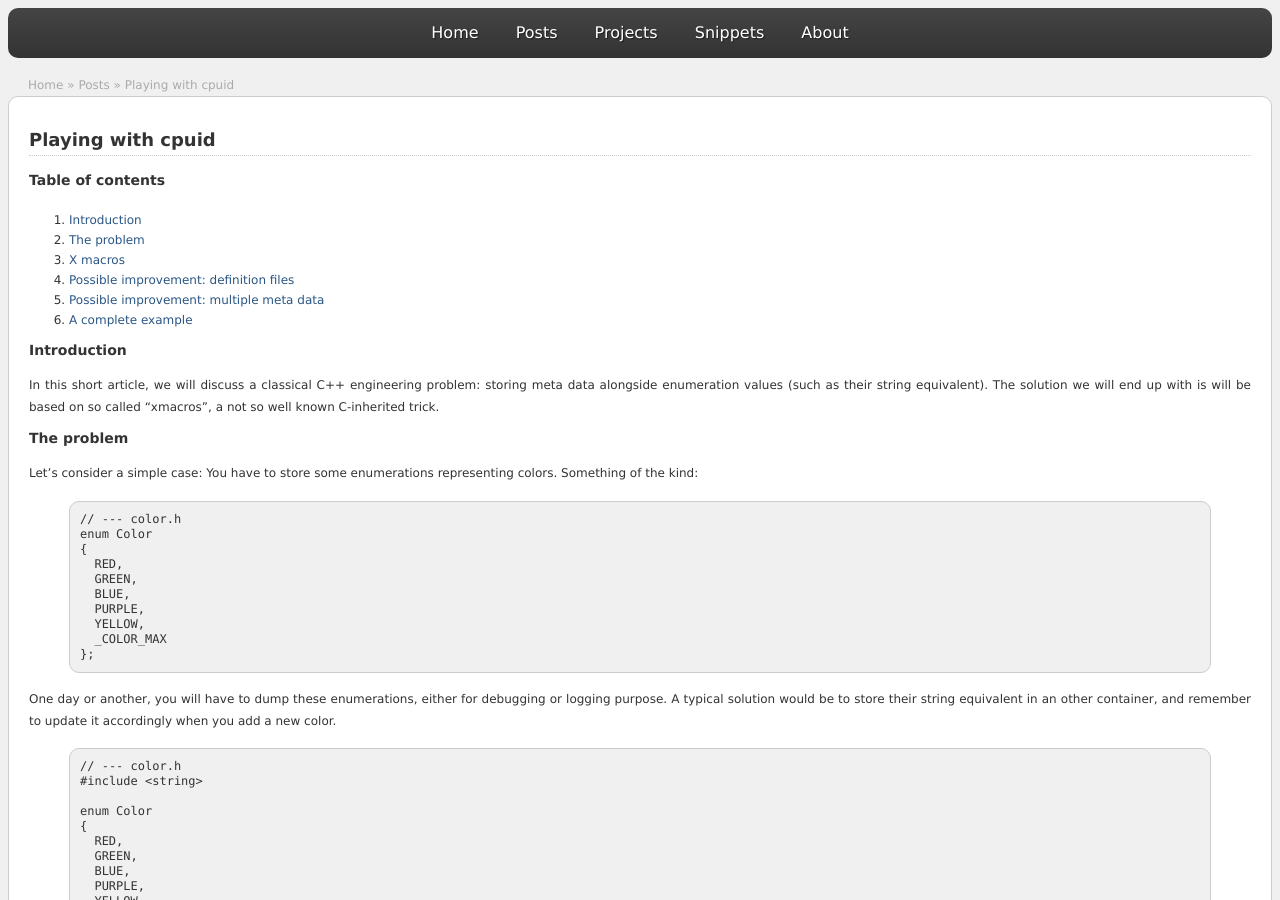
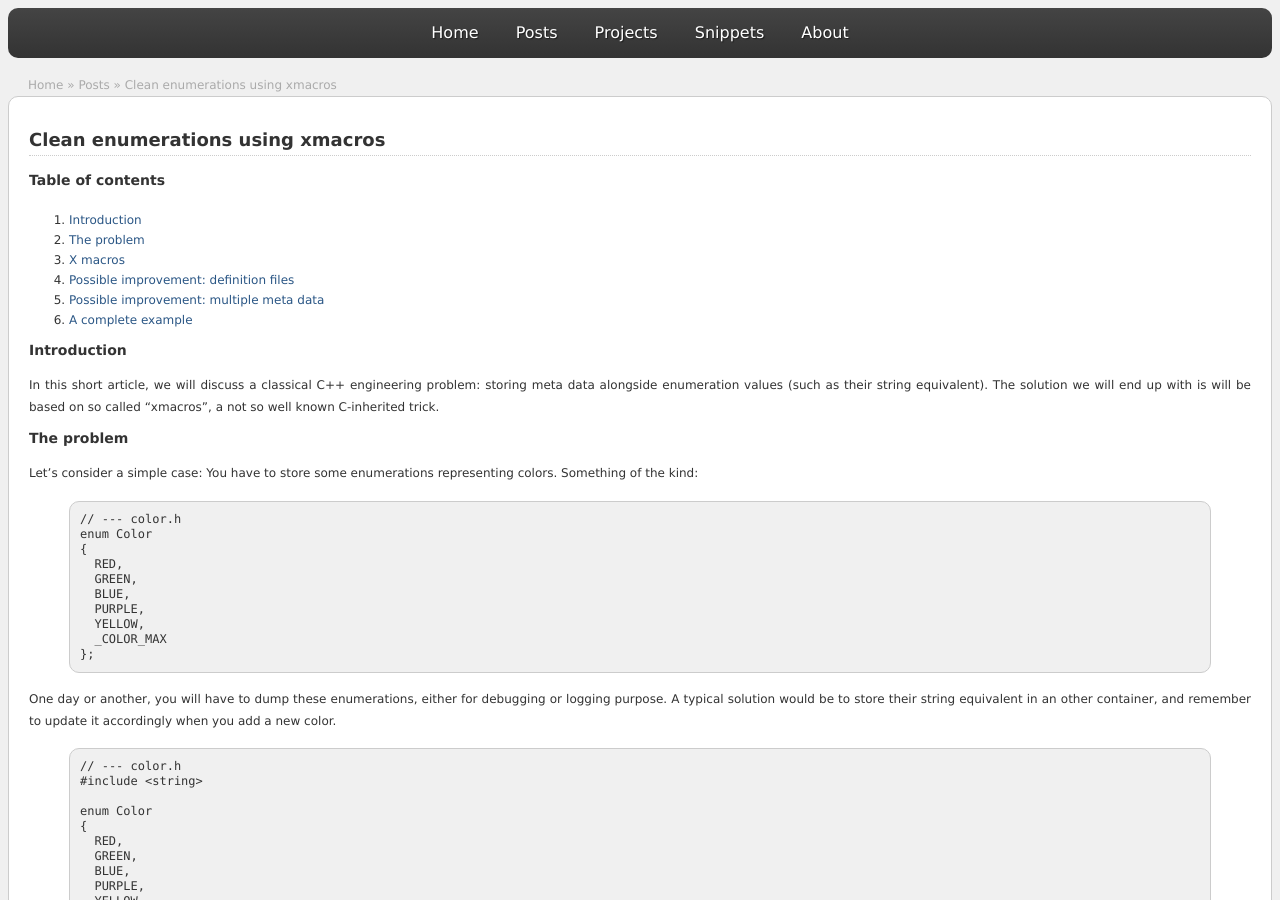
Before and after one commit to NewbiZ/newbiz.github.com, a Jekyll site: the page built from _posts/cpp/2011-12-07-Clean-enumerations-using-xmacros.markdown, in a window 1280 px wide and 900 px high. Built offline with Jekyll 4.4.1, drawn with Linux system fonts in a browser that asks for light colours; Markdown is read by kramdown in place of the engine named in the settings.

Commit message:
Fix typo in previous article title

```diff
--- a/_posts/cpp/2011-12-07-Clean-enumerations-using-xmacros.markdown
+++ b/_posts/cpp/2011-12-07-Clean-enumerations-using-xmacros.markdown
@@ -1,6 +1,6 @@
 ---
 layout: page_post
-title: Playing with cpuid
+title: Clean enumerations using xmacros
 categories: cpp
 ---
 Introduction
```
